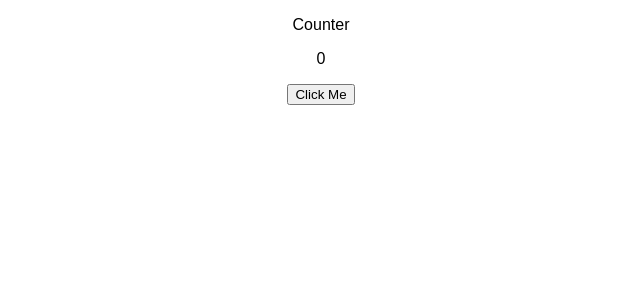
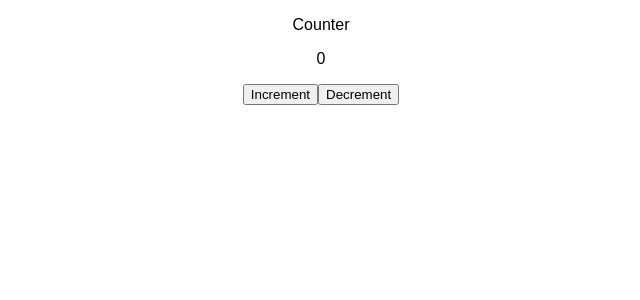
Before and after one commit to Kwanele-hub/counter, a React (Create React App) app in the folder coun/: page / in a window 1280 px wide. Shown: the top 300 px of the page, without its empty margins (319-959 px from the left). Built offline with nearby package versions, Linux system fonts and the light colour scheme.

Commit message:
i added the decrement button and called it function

```diff
--- a/coun/src/counter.js
+++ b/coun/src/counter.js
@@ -3,15 +3,19 @@ import React, { useState } from "react"
 export default function Count() {
     const [count, setCount] = useState(0);
 
-   const  handleClick = ()=>{
+   const  add = ()=>{
         setCount(count + 1)
+    }
+    const reduce =()=>{
+        setCount(count - 3)
     }
 
     return (
         <div>
             <p>Counter</p>
             <p>{count}</p>
-            <button onClick={() => handleClick()}>Click Me</button>
+            <button onClick={() => add()}>Increment</button>
+            <button onClick={() => reduce()}>Decrement</button>
         </div>
     )
 }
```
